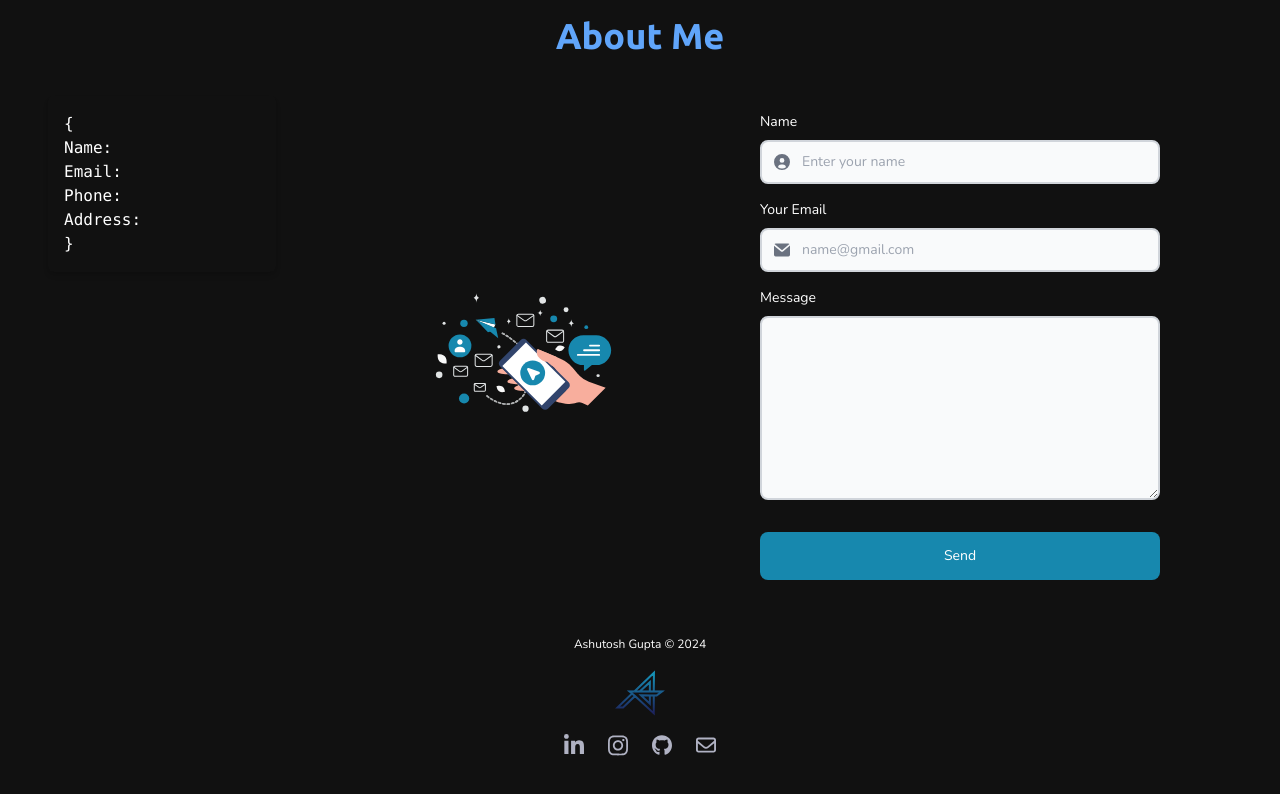
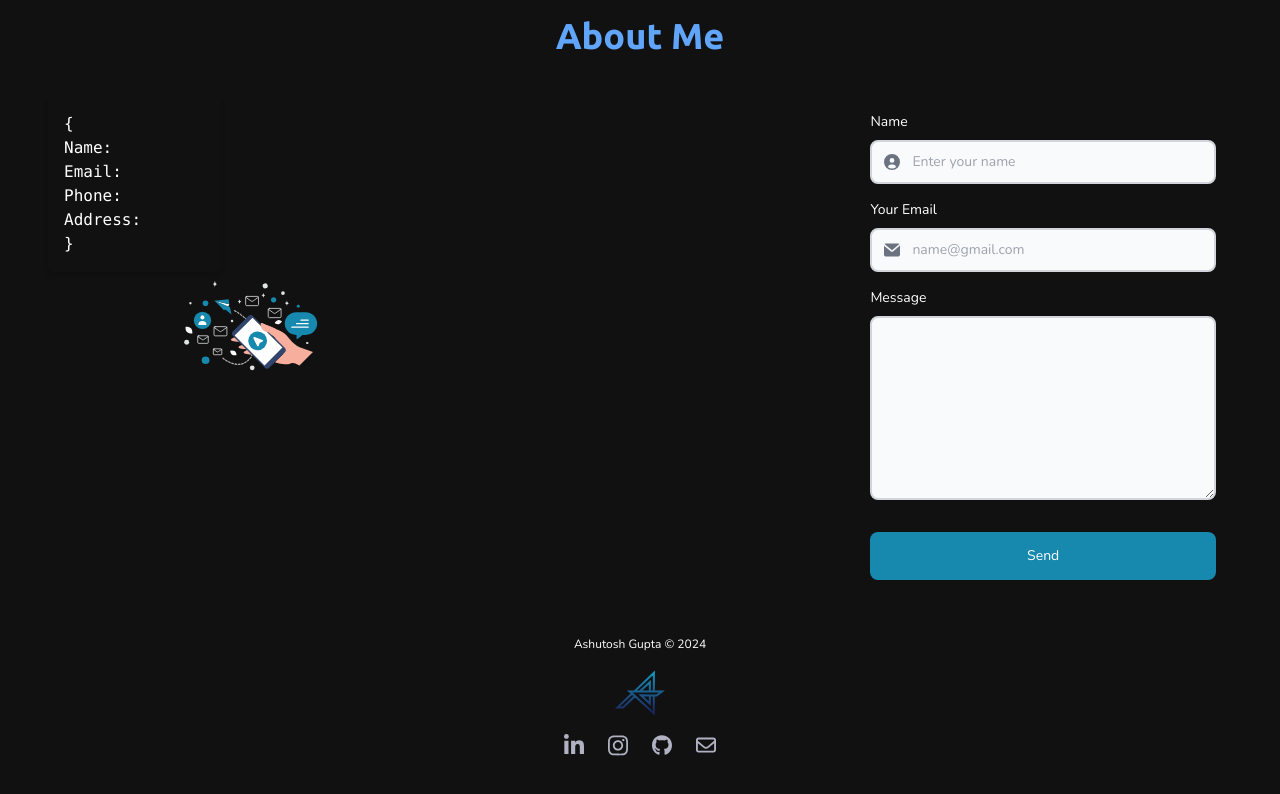
Before and after one commit to ashu9795/Portfolio, a React (Vite) app in the folder client/: page /contact in a window 1280 px wide. Shown: the top 794 px of the page. Built offline with nearby package versions, Linux system fonts and the light colour scheme; no server answers.

Commit message:
responiveness

```diff
--- a/client/src/Pages/Home/ContactUs.jsx
+++ b/client/src/Pages/Home/ContactUs.jsx
@@ -42,26 +42,31 @@ function ContactUs() {
       <div className="flex flex-col lg:flex-row py-10 lg:gap-20 gap-10 h-full">
         {/* Left-aligned text */}
         <div className="lg:w-1/2 mb-4 md:mr-4 sm:px-4">
-          <pre className="p-4 rounded-md shadow-md">
+          <pre className="p-4 rounded-md shadow-md ">
             {'{'}
             <div>Name: {name|| " "}</div>
             <div>Email: {email|| " "}</div>
             <div>Phone: {phone|| " "}</div>
             <div>Address: {address || " "}</div>
             {'}'}
+
           </pre>
+          <div className="hidden lg:block "> {/* Only for desktop */}
+            <img src="contact-me.svg" alt="phone" className="ml-[65%]" />
+          </div>
         </div>
 
         {/* Centered image */}
-        <div className="flex flex-col lg:w-1/2 md:flex-row items-center mt-10 sm:px-4">
-          <div className="w-full">
-            <img src="contact-me.svg" alt="phone" />
+        <div className="relative w-full lg:w-1/2">
+
+          <div className="block lg:hidden mt-10  sm:px-4"> {/* For mobile and tablet */}
+            <img src="contact-me.svg" alt="phone" className="w-[80%]" />
           </div>
         </div>
 
         {/* Form Section */}
         <form
-          className="w-full px-4 sm:px-6 lg:px-8 mt-4 max-w-screen-xl mx-auto"
+          className="w-full px-4 sm:px-6 lg:px-8 mt-4 max-w-screen-xl mx-auto  md:ml-[20%] "
           name="contactUS"
 
           // Needed for Netlify to process form submissions
@@ -86,7 +91,7 @@ function ContactUs() {
               type="text"
               id="name"
               name="name"
-              className="bg-gray-50 border-2 outline-none border-gray-300 text-sm rounded-lg focus:ring-[#1788ae] focus:border-[#1788ae] block w-full ps-10 p-2.5 dark:bg-gray-700 dark:border-gray-600 dark:placeholder-gray-400   text-gray-900  dark:text-white"
+              className="bg-gray-50 min-w-[265px] border-2 outline-none border-gray-300 text-sm rounded-lg focus:ring-[#1788ae] focus:border-[#1788ae] block w-full ps-10 p-2.5 dark:bg-gray-700 dark:border-gray-600 dark:placeholder-gray-400   text-gray-900  dark:text-white"
               placeholder="Enter your name"
               style={{ maxWidth: '400px' }}
               required
@@ -113,7 +118,7 @@ function ContactUs() {
               type="email"
               id="email"
               name="email"
-              className="bg-gray-50 border-2 outline-none border-gray-300 text-gray-900 text-sm rounded-lg focus:ring-[#1788ae] focus:border-[#1788ae] block w-full ps-10 p-2.5 dark:bg-gray-700 dark:border-gray-600 dark:placeholder-gray-400 dark:text-white"
+              className="bg-gray-50  min-w-[265px] border-2 outline-none border-gray-300 text-gray-900 text-sm rounded-lg focus:ring-[#1788ae] focus:border-[#1788ae] block w-full ps-10 p-2.5 dark:bg-gray-700 dark:border-gray-600 dark:placeholder-gray-400 dark:text-white"
               placeholder="name@gmail.com"
               style={{ maxWidth: '400px' }}
               required
@@ -128,7 +133,7 @@ function ContactUs() {
               id="message"
               name="message"
               rows="8"
-              className="bg-gray-50 border-2 outline-none border-gray-300 text-gray-900 text-sm rounded-lg focus:ring-[#1788ae] focus:border-[#1788ae] block w-full p-2.5 dark:bg-gray-700 dark:border-gray-600 dark:placeholder-gray-400 dark:text-white"
+              className="bg-gray-50 border-2 min-w-[265px] outline-none border-gray-300 text-gray-900 text-sm rounded-lg focus:ring-[#1788ae] focus:border-[#1788ae] block w-full p-2.5 dark:bg-gray-700 dark:border-gray-600 dark:placeholder-gray-400 dark:text-white"
               style={{ maxWidth: '400px' }}
               required
             ></textarea>
@@ -136,7 +141,7 @@ function ContactUs() {
 
           <button
             type="submit"
-            className="w-full max-w-[25rem] h-12 mx-auto mt-4 text-white bg-[#1788ae] hover:bg-[#1280a4] focus:ring-4 focus:ring-[#4489a0] font-medium rounded-lg text-sm focus:outline-none"
+            className="w-full max-w-[25rem] h-12 mx-auto mt-4 min-w-[265px] text-white bg-[#1788ae] hover:bg-[#1280a4] focus:ring-4 focus:ring-[#4489a0] font-medium rounded-lg text-sm focus:outline-none"
           >
             Send
           </button>
```
